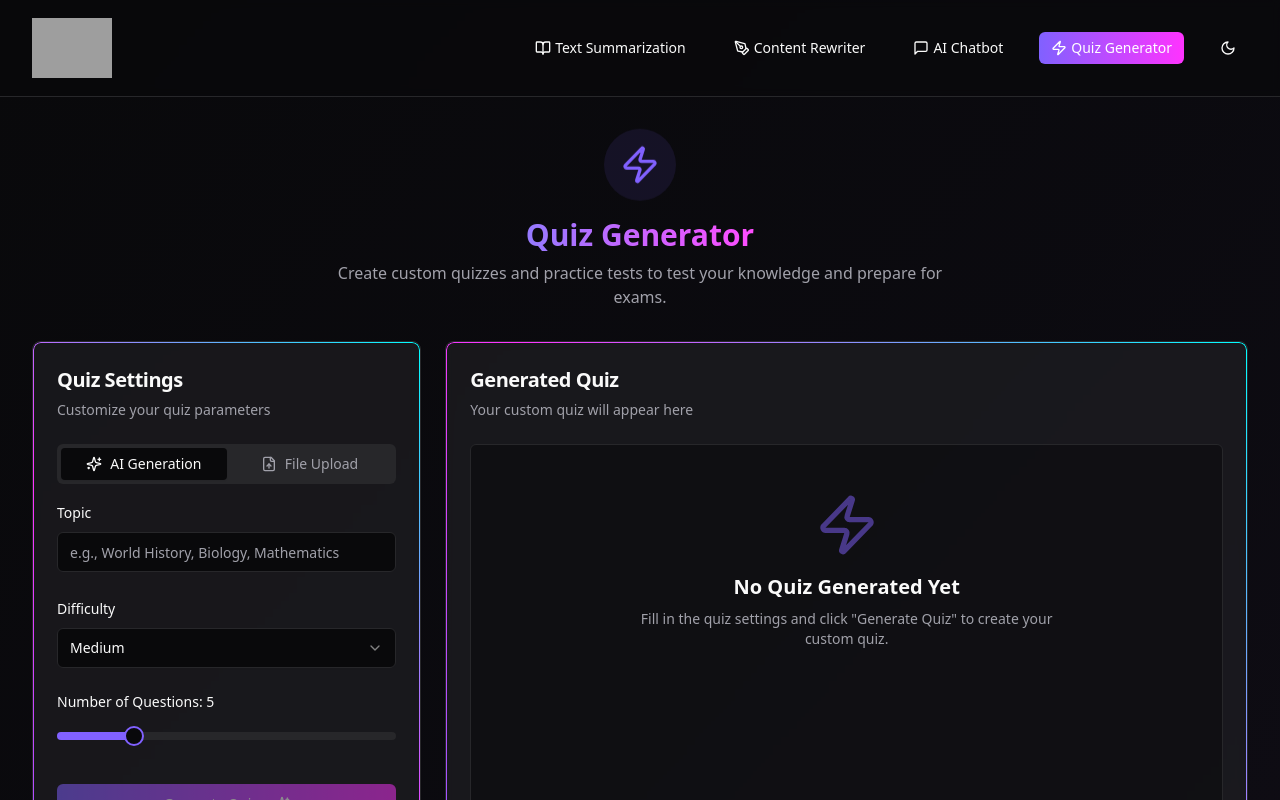
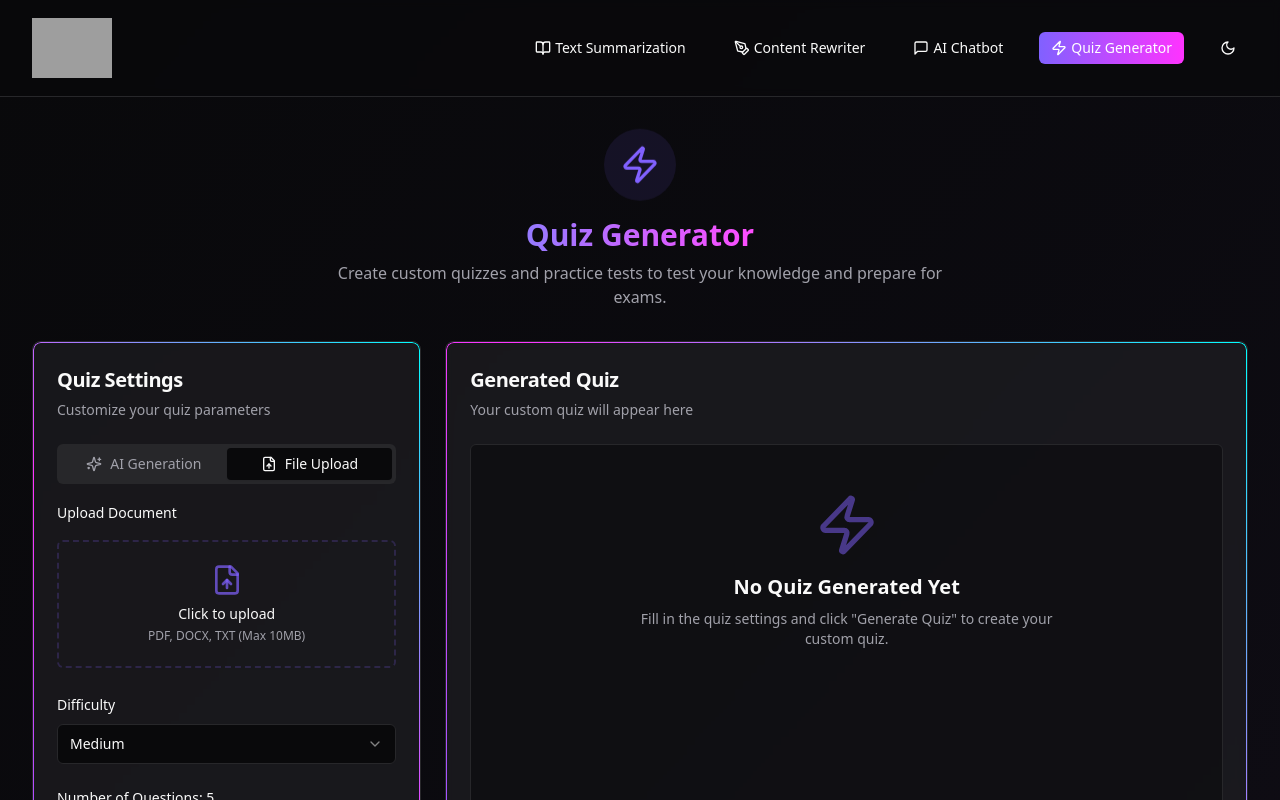
Before and after one commit to DAKAEi-AI/IntelliStudy, a Next.js app: page /tools/quiz in a window 1280 px wide. Shown: the top 800 px of the page. Built offline with nearby package versions, Linux system fonts and the light colour scheme; grey boxes are pictures that could not be loaded; a web font is replaced by a local one.

Commit message:
Change quiz tool default option to file upload instead of AI generation

```diff
--- a/app/tools/quiz/page.tsx
+++ b/app/tools/quiz/page.tsx
@@ -47,7 +47,7 @@ export default function QuizPage() {
   const [isLoading, setIsLoading] = useState(false)
   const [selectedFile, setSelectedFile] = useState<File | null>(null)
   const [fileName, setFileName] = useState<string>("")
-  const [inputMethod, setInputMethod] = useState<string>("ai")
+  const [inputMethod, setInputMethod] = useState<string>("file") // Changed default from "ai" to "file"
   const [currentStep, setCurrentStep] = useState(0) // 0 for quiz creation, 1+ for questions
   const [userAnswers, setUserAnswers] = useState<UserAnswer[]>([])
   const [quizCompleted, setQuizCompleted] = useState(false)
@@ -266,7 +266,7 @@ export default function QuizPage() {
               <CardDescription className="text-xs sm:text-sm">Customize your quiz parameters</CardDescription>
             </CardHeader>
             <CardContent className="space-y-4 sm:space-y-6 px-3 sm:px-6">
-              <Tabs defaultValue="ai" value={inputMethod} onValueChange={setInputMethod} className="w-full">
+              <Tabs defaultValue="file" value={inputMethod} onValueChange={setInputMethod} className="w-full">
                 <TabsList className="grid grid-cols-2 w-full mb-4 h-9 sm:h-10">
                   <TabsTrigger value="ai" className="flex items-center gap-1 sm:gap-2 text-xs sm:text-sm">
                     <Sparkles className="h-3 w-3 sm:h-4 sm:w-4" />
```
